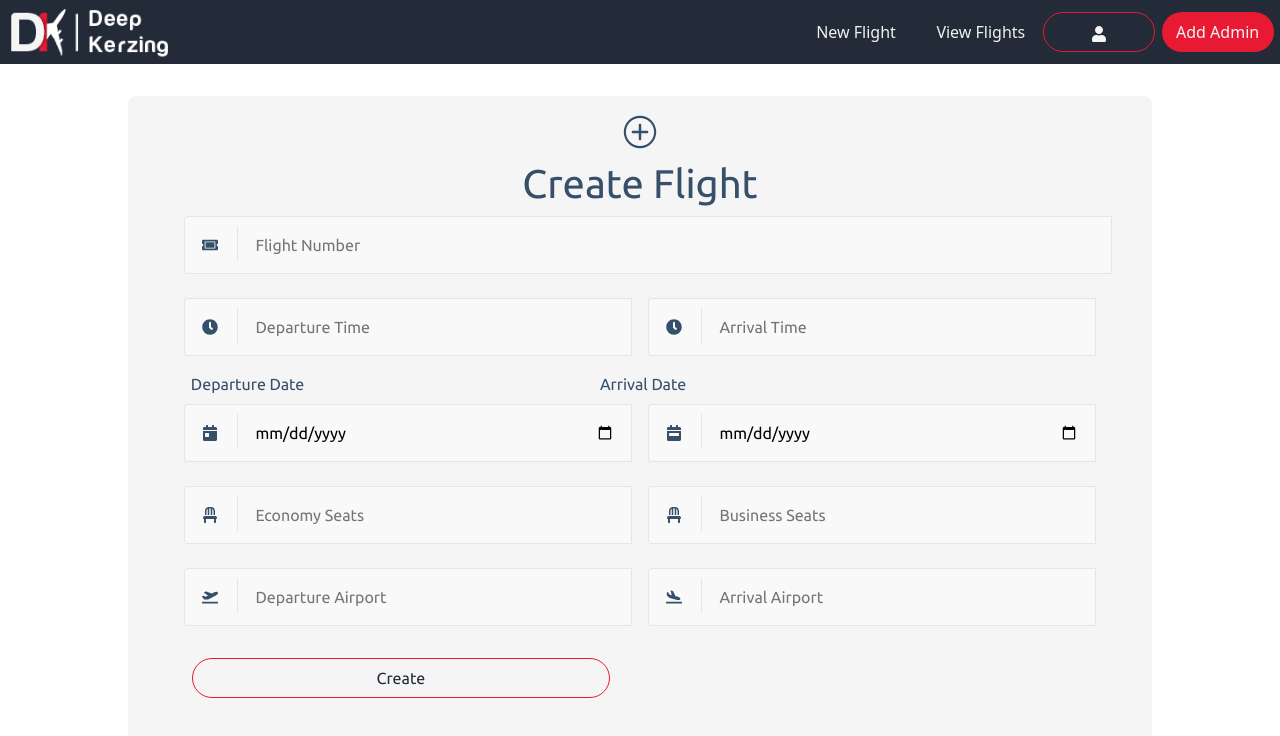
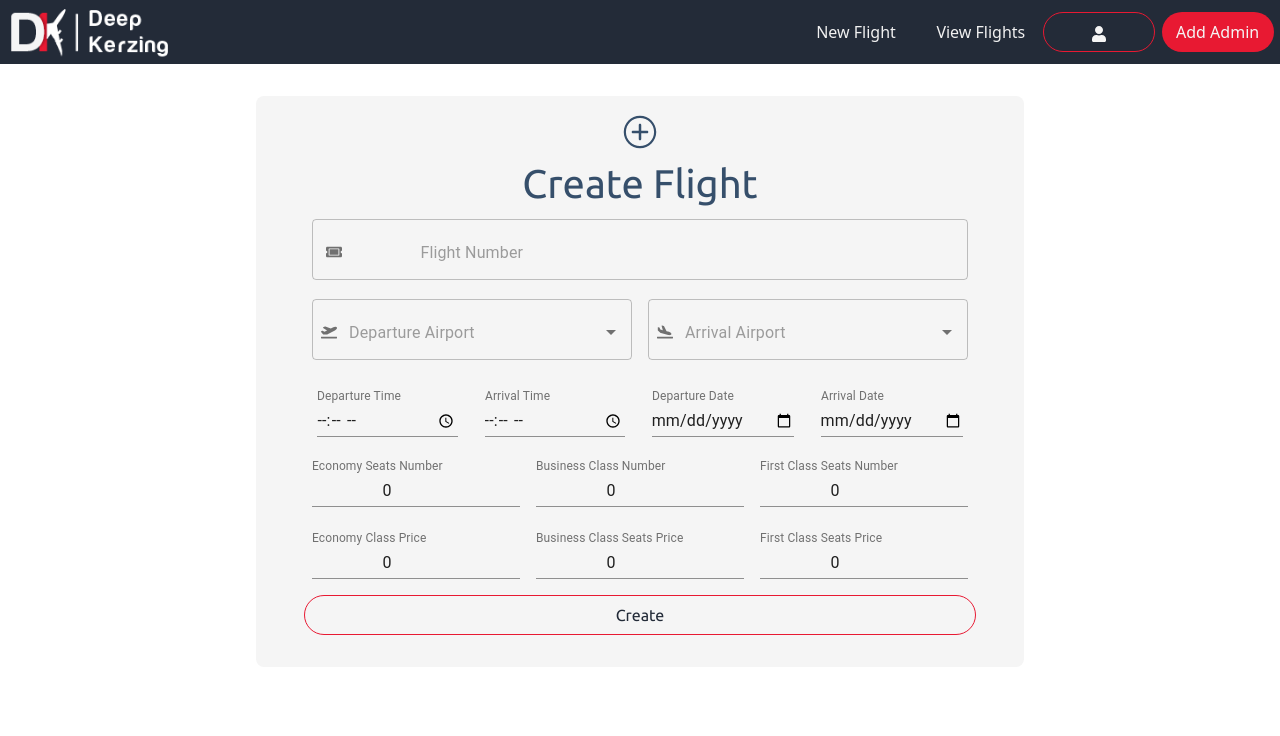
Before and after one commit to advanced-computer-lab/Deep-Kerzing, a React (Create React App) app in the folder ReactClient/: page /AddFlight in a window 1280 px wide. Shown: the top 736 px of the page. Built offline with nearby package versions, Linux system fonts and the light colour scheme; no server answers.

Commit message:
createFlight

```diff
--- a/ReactClient/package.json
+++ b/ReactClient/package.json
@@ -15,6 +15,7 @@
     "@material-ui/pickers": "^3.3.10",
     "@mui/icons-material": "^5.0.5",
     "@mui/lab": "^5.0.0-alpha.53",
+    "@mui/material": "^5.0.6",
     "@testing-library/jest-dom": "^5.14.1",
     "@testing-library/react": "^11.2.7",
     "@testing-library/user-event": "^12.8.3",
--- a/ReactClient/src/Components/AdminCreateFlight/adminCreateFlight.js
+++ b/ReactClient/src/Components/AdminCreateFlight/adminCreateFlight.js
@@ -1,6 +1,11 @@
 import { useState } from "react";
 import { useDispatch } from "react-redux";
 import "../searchFlight/adminSearchFlight.css";
+import TextField from "@material-ui/core/TextField";
+import Autocomplete from "@material-ui/lab/Autocomplete";
+import InputAdornment from "@mui/material/InputAdornment";
+
+
 // import { createFlight } from "../../actions/flights";
 import axios from "axios";
 import {
@@ -25,25 +30,44 @@ const AdminCreateFlight = () => {
   const [arrivalTime, setArrivalTime] = useState("");
   const [economySeats, setEconomySeats] = useState("");
   const [businessSeats, setBusinessSeats] = useState("");
+  const [firstClassSeats, setFirstClassSeats] = useState("");
   const [departureDate, setDepartureDate] = useState("");
   const [arrivalDate, setArrivalDate] = useState("");
+  const [firstPrice, setFirstClassPrice] = useState("");
+  const [businessPrice, setBusinessPrice] = useState("");
+  const [economyPrice, setEconomyPrice] = useState("");
 
   const dispatch = useDispatch();
 
-  const createHandler = (event) => {
+  const nbaTeams = [
+    { id: 1, name: "Los Angeles, Los Angeles Intl (LAX), United States" },
+    { id: 2, name: "New York, John F Kennedy Intl (JFK), United States" },
+    { id: 3, name: "London, Heathrow (LHR), United Kingdom" },
+    { id: 4, name: "Dubai, Dubai Intl (DXB), United Arab Emirates" },
+    { id: 5, name: "Cairo, Cairo Intl Apt (CAI), Egypt" },
+    { id: 6, name: "Munich, Franz Josef Strauss (MUC), Germany" },
+    { id: 7, name: "Paris, Charles De Gaulle (CDG), France" },
+  ];
+
+
+  const createFlight = (event) => {
     event.preventDefault();
     const inputs = {
-      from: "CAI",
-      to: "JED",
-      flightNumber: 2,
-      // departureTime: departureTime,
-      // arrivalTime: arrivalTime,
-      // economySeats: economySeats,
-      seatsAvailable: 30,
-      flightDate: "30-11-2020",
-      // arrivalDate: arrivalDate,
-      cabin: "Economy",
+     flightNumber:flightNumber,
+     from:departureAirport,
+     to:arrivalAirport,
+     departureTime:departureTime,
+     arrivalTime:arrivalTime,
+     departureDate:departureDate,
+     arrivalDate:arrivalDate,
+     economySeats:economySeats,
+     businessSeats:businessSeats,
+     firstClassSeats:firstClassSeats,
+     economyPrice:economyPrice,
+     businessPrice:businessPrice,
+     firstPrice:firstPrice,
     };
+
     console.log(inputs);
     axios
       .post("http://localhost:8000/api/flights/create", inputs)
@@ -56,135 +80,246 @@ const AdminCreateFlight = () => {
   };
 
   return (
-    <div className="containerCard">
-      <form onSubmit={createHandler}>
+    <div id ="createFlightCard" className="containerCard">
       <h1>
           <IoIosAddCircleOutline />
         </h1>
         <h1> Create Flight</h1>
+      <form>
+      <div className="searchFields">
       <div class="input-group input-group-icon">
-          <input
+              <TextField
+                placeholder="Flight Number"
+                variant="outlined"
+                fullWidth="true"
                 onChange={(event) => setFlightNumber(event.target.value)}
-            type="text"
-            placeholder="Flight Number"
+                InputProps={{
+                  shrink: "true",
+                  startAdornment: (
+                    <InputAdornment position="start">
+                      <FaTicketAlt />
+                    </InputAdornment>
+                  ),
+                }}
               />
-          <div class="input-icon">
-            <FaTicketAlt></FaTicketAlt>
+            </div>
+      </div>
+          <div className="searchFields">
+            {/* Departure Airport */}
+            <div class="input-group input-group-icon">
+              <Autocomplete
+                getOptionSelected={(option, value) => option.id === value.id}
+                options={nbaTeams}
+                fullWidth="true"
+                renderInput={(params) => (
+                  <TextField
+                    {...params}
+                    variant="outlined"
+                    placeholder="Departure Airport"
+                    InputProps={{
+                      ...params.InputProps,
+                      shrink: "true",
+                      startAdornment: (
+                        <InputAdornment position="start">
+                          <FaPlaneDeparture />
+                        </InputAdornment>
+                      ),
+                    }}
+                  />
+                )}
+                getOptionLabel={(option) => option.name}
+                onChange={(_event, depAirport) => {
+                  setDepartureAirport(depAirport);
+                }}
+              />
+            </div>
+            {/*Arrival Airport*/}
+            <div class="input-group input-group-icon">
+              <Autocomplete
+                getOptionSelected={(option, value) => option.id === value.id}
+                options={nbaTeams}
+                fullWidth="true"
+                placeholder="Arrival Airport"
+                renderInput={(params) => (
+                  <TextField
+                    {...params}
+                    variant="outlined"
+                    placeholder="Arrival Airport"
+                    InputProps={{
+                      ...params.InputProps,
+                      shrink: "true",
+                      startAdornment: (
+                        <InputAdornment position="start">
+                          <FaPlaneArrival />
+                        </InputAdornment>
+                      ),
+                    }}
+                  />
+                )}
+                getOptionLabel={(option) => option.name}
+                onChange={(_event, arrAirport) => {
+                  setArrivalAirport(arrAirport);
+                }}
+              />
+            </div>
+
+          </div>
+
+          <div className="searchFields">
+               <div className="textField">
+              <TextField
+                fullWidth="true"
+                label="Departure Time"
+                type="time"
+                // value="00:00"
+                variant="standard"
+                onChange={(event) => setDepartureTime(event.target.value)}
+                InputLabelProps={{
+                  shrink: true,
+                }}
+              /></div>
+
+            <div className="textField">
+              <TextField
+                fullWidth="true"
+                label="Arrival Time"
+                type="time"
+                // defaultValue="00:00"
+                variant="standard"
+                onChange={(event) => setArrivalTime(event.target.value)}
+                InputLabelProps={{
+                  shrink: true,
+                }}
+              /></div>
+
+           <div className="textField">
+              <TextField
+                fullWidth="true"
+                label="Departure Date"
+                type="date"
+                variant="standard"
+                onChange={(event) => setDepartureDate(event.target.value)}
+                InputLabelProps={{
+                  shrink: true,
+                }}
+              /></div>
+
+            <div className="textField">
+              <TextField
+                fullWidth="true"
+                label="Arrival Date"
+                type="date"
+                variant="standard"
+                onChange={(event) => setArrivalDate(event.target.value)}
+                InputLabelProps={{
+                  shrink: true,
+                }}
+              /></div>
+
+
+            <div>
+
             </div>
           </div>
 
             <div className="searchFields">
               <div class="input-group input-group-icon">
-            <input
-              onChange={(event) => setDepartureTime(event.target.value)}
-              type="text"
-              placeholder="Departure Time"
-              required
+                <TextField
+                fullWidth="true"
+                label="Economy Seats Number"
+                type="number"
+                defaultValue="0"
+                variant="standard"
+                onChange={(event) => setEconomySeats(event.target.value)}
+                InputLabelProps={{
+                  shrink: true,
+                }}
                 />
-            <div class="input-icon">
-              <FaClock></FaClock>
               </div>
+
+
+              <div class="input-group input-group-icon">
+                  <TextField
+                fullWidth="true"
+                label="Business Class Number"
+                type="number"
+                defaultValue="0"
+                variant="standard"
+                onChange={(event) => setBusinessSeats(event.target.value)}
+                InputLabelProps={{
+                  shrink: true,
+                }}
+                />
+
                 </div>
                 <div class="input-group input-group-icon">
-            <input
-              onChange={(event) => setArrivalTime(event.target.value)}
-              type="text"
-              placeholder="Arrival Time"
+            <TextField
+                fullWidth="true"
+                label="First Class Seats Number"
+                type="number"
+                defaultValue="0"
+                variant="standard"
+                onChange={(event) => setFirstClassSeats(event.target.value)}
+                InputLabelProps={{
+                  shrink: true,
+                }}
               />
-            <div class="input-icon">
-              <FaClock></FaClock>
-            </div>
               </div>
               </div>
 
           <div className="searchFields">
-          <label>
-            &nbsp;&nbsp;&nbsp;&nbsp;Departure Date
-            &nbsp;&nbsp;&nbsp;&nbsp;&nbsp;&nbsp;&nbsp; &nbsp; &nbsp; &nbsp;
-            &nbsp; &nbsp; &nbsp; &nbsp; &nbsp; &nbsp; &nbsp; &nbsp; &nbsp;
-            &nbsp; &nbsp; &nbsp; &nbsp; &nbsp; &nbsp; &nbsp; &nbsp; &nbsp;
-            &nbsp; &nbsp;&nbsp;&nbsp;&nbsp;&nbsp;&nbsp;&nbsp;&nbsp;&nbsp;
-          </label>
 
-          <label>
-            &nbsp;&nbsp;&nbsp;&nbsp;&nbsp;&nbsp;&nbsp;&nbsp;&nbsp;&nbsp;&nbsp;&nbsp;&nbsp;&nbsp;&nbsp;&nbsp;&nbsp;
-            Arrival Date
-          </label>
+
+
+              <div class="input-group input-group-icon">
+                  <TextField
+                fullWidth="true"
+                label="Economy Class Price"
+                type="number"
+                defaultValue="0"
+                variant="standard"
+                onChange={(event) => setEconomyPrice(event.target.value)}
+                InputLabelProps={{
+                  shrink: true,
+                }}
+                />
+
+                </div>
+                <div class="input-group input-group-icon">
+            <TextField
+                fullWidth="true"
+                label="Business Class Seats Price"
+                type="number"
+                defaultValue="0"
+                variant="standard"
+                onChange={(event) => setBusinessPrice(event.target.value)}
+                InputLabelProps={{
+                  shrink: true,
+                }}
+              />
+              </div>
+              <div class="input-group input-group-icon">
+            <TextField
+                fullWidth="true"
+                label="First Class Seats Price"
+                type="number"
+                defaultValue="0"
+                variant="standard"
+                onChange={(event) => setFirstClassPrice(event.target.value)}
+                InputLabelProps={{
+                  shrink: true,
+                }}
+              />
               </div>
 
-        <div className="searchFields">
-          <div class="input-group input-group-icon">
-            <input
-              onChange={(event) => setDepartureDate(event.target.value)}
-              type="date"
-              placeholder="Departure Date"
-              required
-            />
-            <div class="input-icon">
-              <FaCalendarDay></FaCalendarDay>
-            </div>
-          </div>
-          <div class="input-group input-group-icon">
-            <input
-              onChange={(event) => setArrivalDate(event.target.value)}
-              type="date"
-              placeholder="Arrival Date"
-            />
-            <div class="input-icon">
-              <FaCalendarWeek></FaCalendarWeek>
-            </div>
-          </div>
           </div>
 
-        <div className="searchFields">
-          <div class="input-group input-group-icon">
-            <input
-              onChange={(event) => setEconomySeats(event.target.value)}
-              type="text"
-              placeholder="Economy Seats"
-            />
-            <div class="input-icon">
-              <FaChair></FaChair>
-            </div>
-          </div>
-          <div class="input-group input-group-icon">
-            <input
-              onChange={(event) => setBusinessSeats(event.target.value)}
-              type="text"
-              placeholder="Business Seats"
-            />
-            <div class="input-icon">
-              <FaChair></FaChair>
-            </div>
-          </div>
-        </div>
 
-        <div className="searchFields">
-          <div class="input-group input-group-icon">
-            <input
-              onChange={(event) => setDepartureAirport(event.target.value)}
-              type="text"
-              placeholder="Departure Airport"
-              required
-            />
-            <div class="input-icon">
-              <FaPlaneDeparture></FaPlaneDeparture>
-            </div>
-          </div>
-          <div class="input-group input-group-icon">
-            <input
-              onChange={(event) => setArrivalAirport(event.target.value)}
-              type="text"
-              placeholder="Arrival Airport"
-            />
-            <div class="input-icon">
-              <FaPlaneArrival></FaPlaneArrival>
-            </div>
-          </div>
-        </div>
+          {/* <div className="searchField"> */}
+          <button id ="createFlightButton" className="button " onClick={createFlight}>Create</button>
+          {/* </div> */}
+        </form>
 
-        <button className="button">Create</button>
-      </form>
     </div>
   );
 };
--- a/ReactClient/src/Components/searchFlight/adminSearchFlight.css
+++ b/ReactClient/src/Components/searchFlight/adminSearchFlight.css
@@ -59,8 +59,8 @@
   grid-column-end: 4;
   grid-row-start: 5;
   grid-row-end: 5;
-  width: 12rem;
-  height: 12rem;
+  width: 25vh;
+  height: 25vh;
   border: none;
   background-color: rgba(255, 255, 255, 0.6);
   box-shadow: 0px 8px 15px rgba(0, 0, 0, 0.1);
@@ -91,8 +91,8 @@
   grid-column-end: 7;
   grid-row-start: 5;
   grid-row-end: 5;
-  width: 12rem;
-  height: 12rem;
+  width: 25vh;
+  height: 25vh;
   border: none;
   background-color: rgba(255, 255, 255, 0.6);
   box-shadow: 0px 8px 15px rgba(0, 0, 0, 0.1);
@@ -105,8 +105,8 @@
   grid-column-end: 10;
   grid-row-start: 5;
   grid-row-end: 5;
-  width: 12rem;
-  height: 12rem;
+  width: 25vh;
+  height: 25vh;
   border: none;
   background-color: rgba(255, 255, 255, 0.6);
   box-shadow: 0px 8px 15px rgba(0, 0, 0, 0.1);
@@ -427,6 +427,8 @@ select:active {
 
 .searchFields {
   display: flex;
+  width: 100%;
+ justify-content: space-between;
 }
 .FiltersButton {
   width: 2.5rem;
@@ -446,3 +448,15 @@ select:active {
   border-radius: 10px;
   border: none;
 }
+ #createFlightButton{
+  width: 100%;
+  margin-top: 1px;
+  margin: 0px;
+}
+#createFlightCard{
+  width: 60%;
+}
+.textField{
+  margin: 2%;
+  width: 100%;
+}
--- a/ReactClient/src/Components/searchFlight/adminSearchFlight.js
+++ b/ReactClient/src/Components/searchFlight/adminSearchFlight.js
@@ -36,6 +36,7 @@ const AdminSearchFlight = (props) => {
     { id: 6, name: "Munich, Franz Josef Strauss (MUC), Germany" },
     { id: 7, name: "Paris, Charles De Gaulle (CDG), France" },
   ];
+
   // const airports =["CA"]
   const collapseHandler = () => {
     setCollapsable(!collapsable);
```
Also changed, not shown: 2 other files (tests, documents, lock files or other folders). Lines whose indentation alone changed are shown as unchanged.
